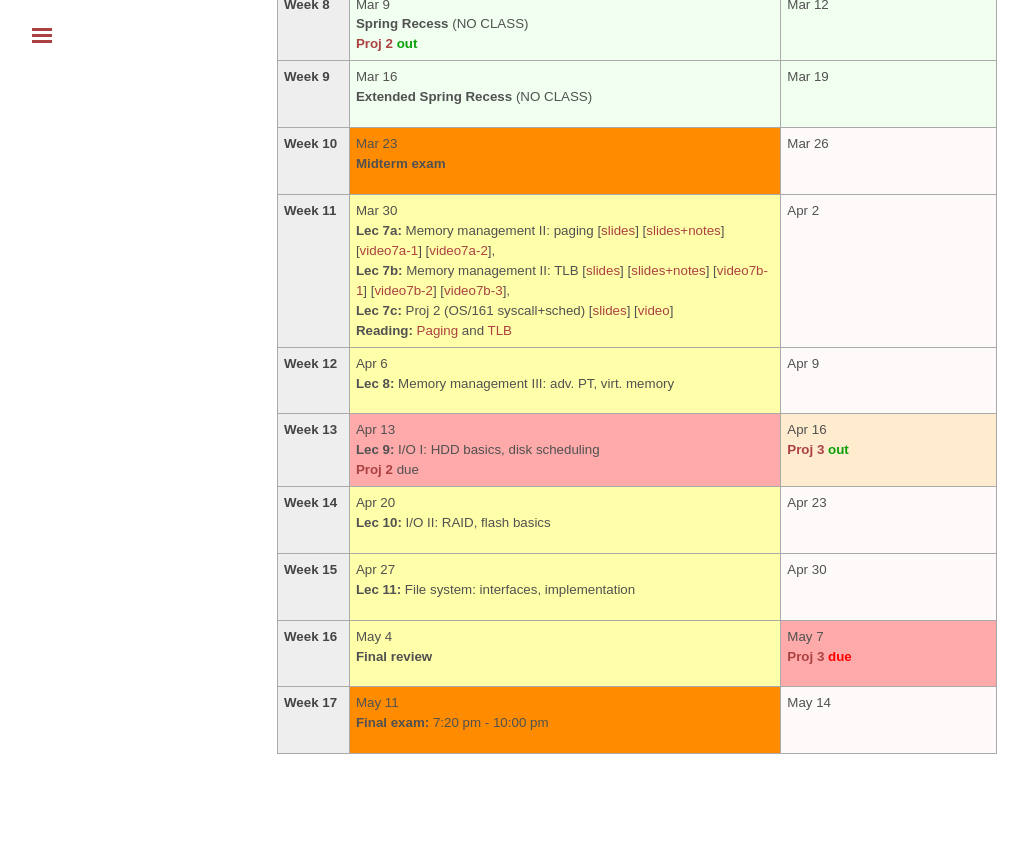
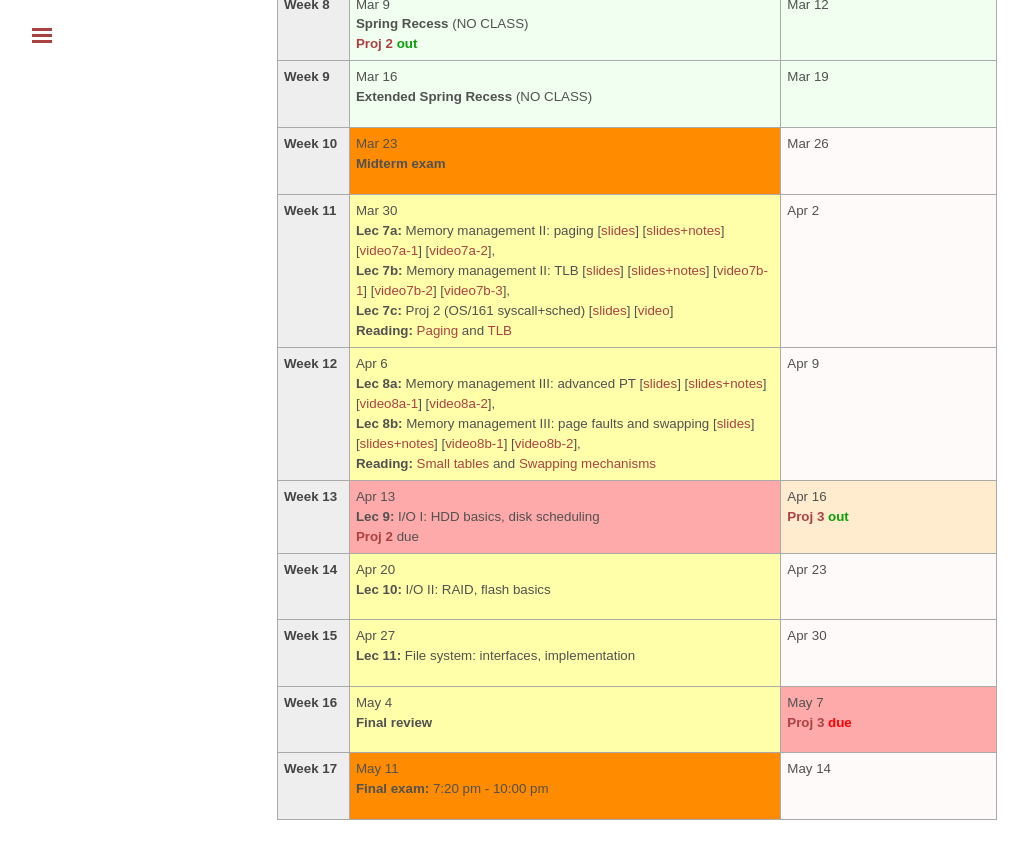
Before and after one commit to tddg/cs571-spring20, a Jekyll site: the page built from schedule.md, in a window 1280 px wide and 900 px high, scrolled down 932 px. Shown: the top 859 px of the window, without its empty margins (3-1031 px from the left). Built offline with Jekyll 4.4.1, drawn with Linux system fonts in a browser that asks for light colours; before the commit the page ends 1766 px from its top, so only the background shows below that.

Commit message:
added lec 8

```diff
--- a/_data/news.yml
+++ b/_data/news.yml
@@ -1,3 +1,6 @@
+
+- date: <strong>04/03/2020</strong>
+  headline: "Lec 8's slides and vidoes are posted."
 
 - date: <strong>03/29/2020</strong>
   headline: "Lec 7's slides and vidoes are posted."
--- a/schedule.md
+++ b/schedule.md
@@ -204,7 +204,17 @@ The course schedule is tentative and subject to change.
 <tr> <!-- week of Apr 6 -->
   <td id="2020-4-6" class="date"><b>Week 12</b></td>
   <td class="lecture">Apr 6<br/>
-	<b>Lec 8:</b> Memory management III: adv. PT, virt. memory</td>
+	<b>Lec 8a:</b> Memory management III: advanced PT [<a href="./public/lecs/lec8a-mem-adv-pt.pdf">slides</a>]
+		[<a href="./public/lecs/lec8a-mem-adv+notes.pdf">slides+notes</a>]
+		[<a href="https://youtu.be/d5CJQj-td0g">video8a-1</a>]
+		[<a href="https://youtu.be/s0ZJdxff97Q">video8a-2</a>],<br/>
+	<b>Lec 8b:</b> Memory management III: page faults and swapping [<a href="./public/lecs/lec8b-mem-swapping.pdf">slides</a>]
+		[<a href="./public/lecs/lec8b-mem-swapping+notes.pdf">slides+notes</a>]
+		[<a href="https://youtu.be/DCXDUdTd4AA">video8b-1</a>]
+		[<a href="https://youtu.be/nN-KIq40Fq8">video8b-2</a>], <br/>
+	<b>Reading:</b> <a href="http://pages.cs.wisc.edu/~remzi/Classes/537/Spring2016/Book/vm-smalltables.pdf">Small tables</a> and
+		<a href="http://pages.cs.wisc.edu/~remzi/Classes/537/Spring2016/Book/vm-beyondphys.pdf">Swapping mechanisms</a>
+	</td>
   <td class="nodue">Apr 9</td>
 </tr>
 <tr> <!-- week of Apr 13 -->
```
Also changed, not shown: 4 other files.
